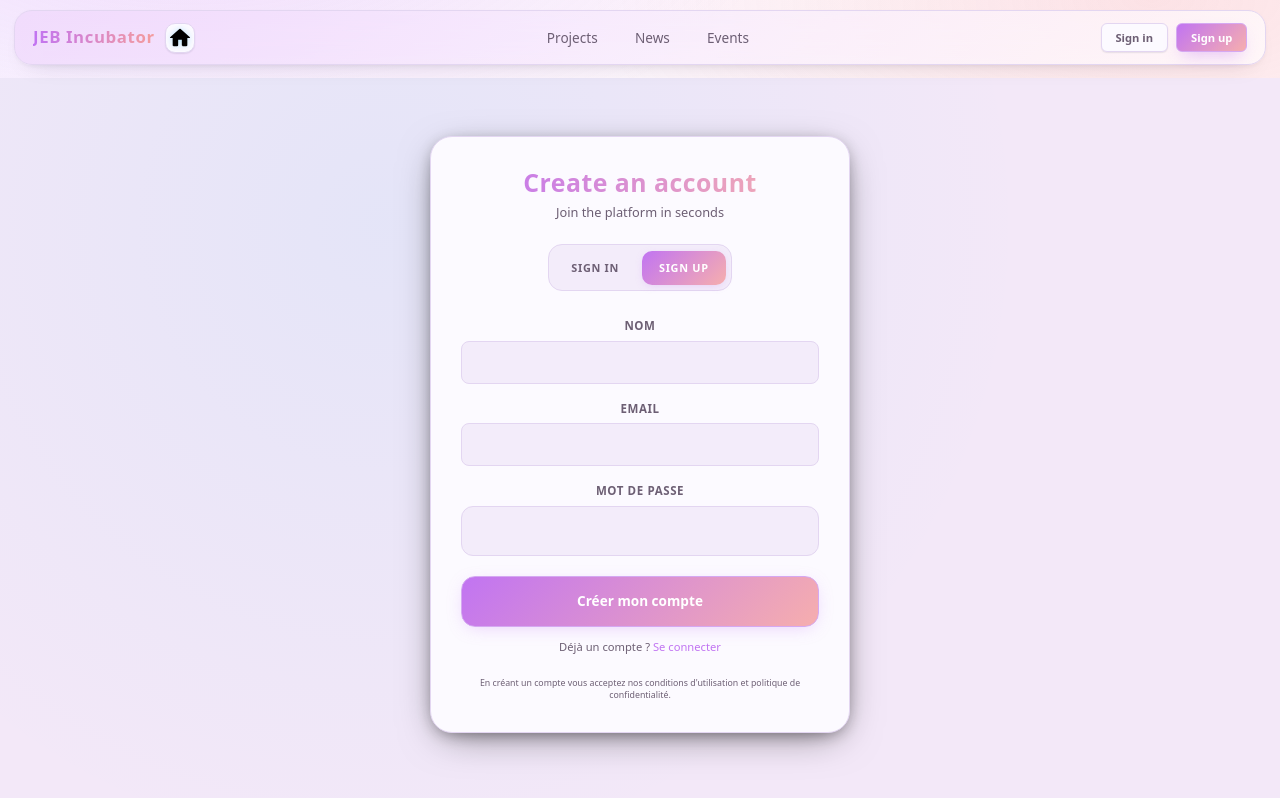
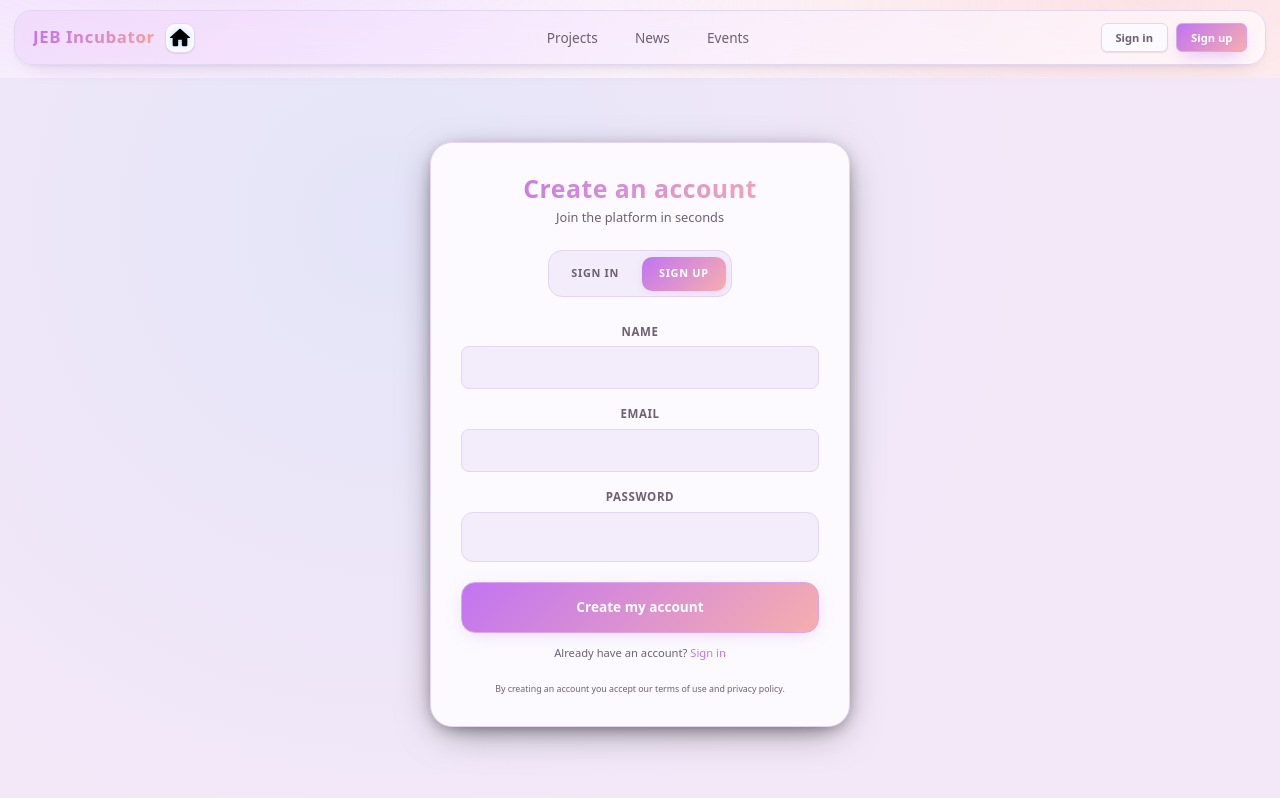
Before and after one commit to Aincrad-Flux/NextRise, a React (Vite) app in the folder frontend/: page /login in a window 1280 px wide. Both pictures are taken after a click on the tab "SIGN UP". Shown: the top 798 px of the page. Built offline with nearby package versions, Linux system fonts and the light colour scheme; no server answers.

Commit message:
[refactor] update authentication links and translate login/signup messages to English for improved user experience

```diff
--- a/frontend/src/components/TopBar.jsx
+++ b/frontend/src/components/TopBar.jsx
@@ -49,7 +49,7 @@ export default function TopBar() {
         {!isStartup && (
           // TODO: replace with real auth links when available
           <div className="auth-buttons" aria-label="Authentication">
-            <a href="/startup" className="auth-btn sign-in" role="button">Sign in</a>
+            <a href="/login" className="auth-btn sign-in" role="button">Sign in</a>
             <a href="/login" className="auth-btn sign-up" role="button">Sign up</a>
           </div>
         )}
@@ -101,8 +101,6 @@ export default function TopBar() {
                 <a href="/projects" className="nav-btn" onClick={() => setMenuOpen(false)}>Projects</a>
                 <a href="/news" className="nav-btn" onClick={() => setMenuOpen(false)}>News</a>
                 <a href="/events" className="nav-btn" onClick={() => setMenuOpen(false)}>Events</a>
-                <a href="/advanced-search" className="nav-btn" onClick={() => setMenuOpen(false)}>Advanced Search</a>
-                <a href="/about" className="nav-btn" onClick={() => setMenuOpen(false)}>About</a>
               </nav>
             )}
 
--- a/frontend/src/pages/Login.jsx
+++ b/frontend/src/pages/Login.jsx
@@ -51,7 +51,7 @@ export default function Login() {
       const data = await res.json().catch(() => ({}))
       logger.debug('Auth response received', { status: res.status, ok: res.ok, ms: Date.now() - t0 })
       if (!res.ok) {
-        const msg = data?.error || (mode === 'signin' ? 'Échec de connexion' : "Échec de création du compte")
+        const msg = data?.error || (mode === 'signin' ? 'Login failed' : "Account creation failed")
         logger.warn('Auth error response', { status: res.status, body: data })
         throw new Error(msg)
       }
@@ -76,7 +76,7 @@ export default function Login() {
       logger.info('Redirect by role', { role: user.role, to: user.role === 'admin' ? '/admin/' : '/startup' })
       return redirectByRole(user.role)
     } catch (err) {
-      const msg = err instanceof Error ? err.message : 'Une erreur est survenue'
+      const msg = err instanceof Error ? err.message : 'An error occurred'
       logger.error('Auth submit failed', err)
       setError(msg)
     } finally {
@@ -103,7 +103,7 @@ export default function Login() {
   ) : (
     <form onSubmit={handleSubmit} className="auth-form fade-enter" autoComplete="on">
       <div className="field">
-        <label htmlFor="name">Nom</label>
+        <label htmlFor="name">Name</label>
         <input id="name" name="name" type="text" value={signupForm.name} onChange={e => handleChange(e,'signup')} required />
       </div>
       <div className="field">
@@ -111,14 +111,14 @@ export default function Login() {
         <input id="email" name="email" type="email" value={signupForm.email} onChange={e => handleChange(e,'signup')} required />
       </div>
       <div className="field">
-        <label htmlFor="password">Mot de passe</label>
+        <label htmlFor="password">Password</label>
         <input id="password" name="password" type="password" value={signupForm.password} onChange={e => handleChange(e,'signup')} required />
       </div>
       <div className="actions">
-        <button disabled={loading} type="submit" className="primary-btn">{loading ? 'Création...' : 'Créer mon compte'}</button>
-        <p className="secondary-link">Déjà un compte ? <a onClick={() => { setMode('signin'); setError('') }}>Se connecter</a></p>
+        <button disabled={loading} type="submit" className="primary-btn">{loading ? 'Creating...' : 'Create my account'}</button>
+        <p className="secondary-link">Already have an account? <a onClick={() => { setMode('signin'); setError('') }}>Sign in</a></p>
       </div>
-      <p className="terms">En créant un compte vous acceptez nos conditions d'utilisation et politique de confidentialité.</p>
+      <p className="terms">By creating an account you accept our terms of use and privacy policy.</p>
       {error && <p className="error-text" role="alert">{error}</p>}
     </form>
   )
```
